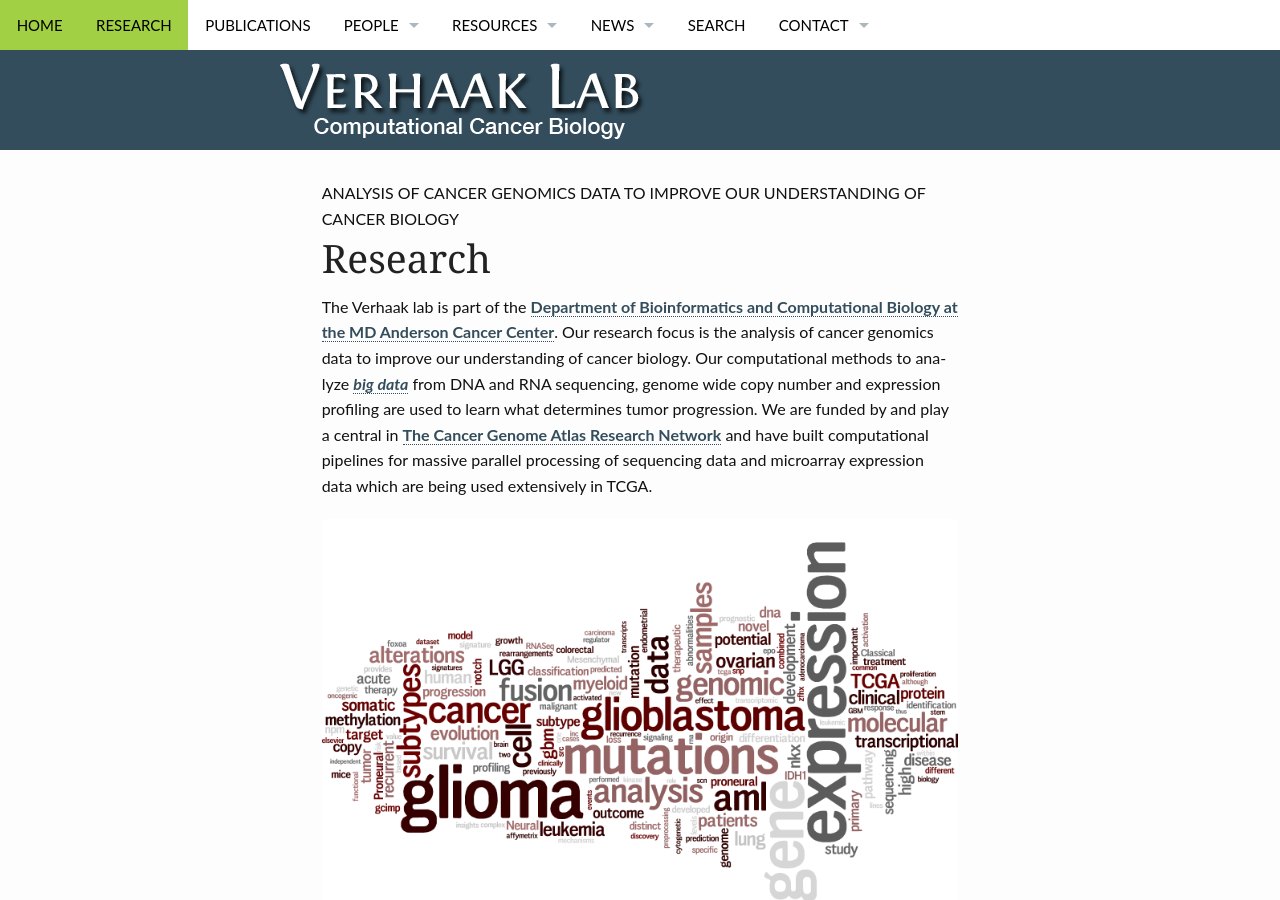
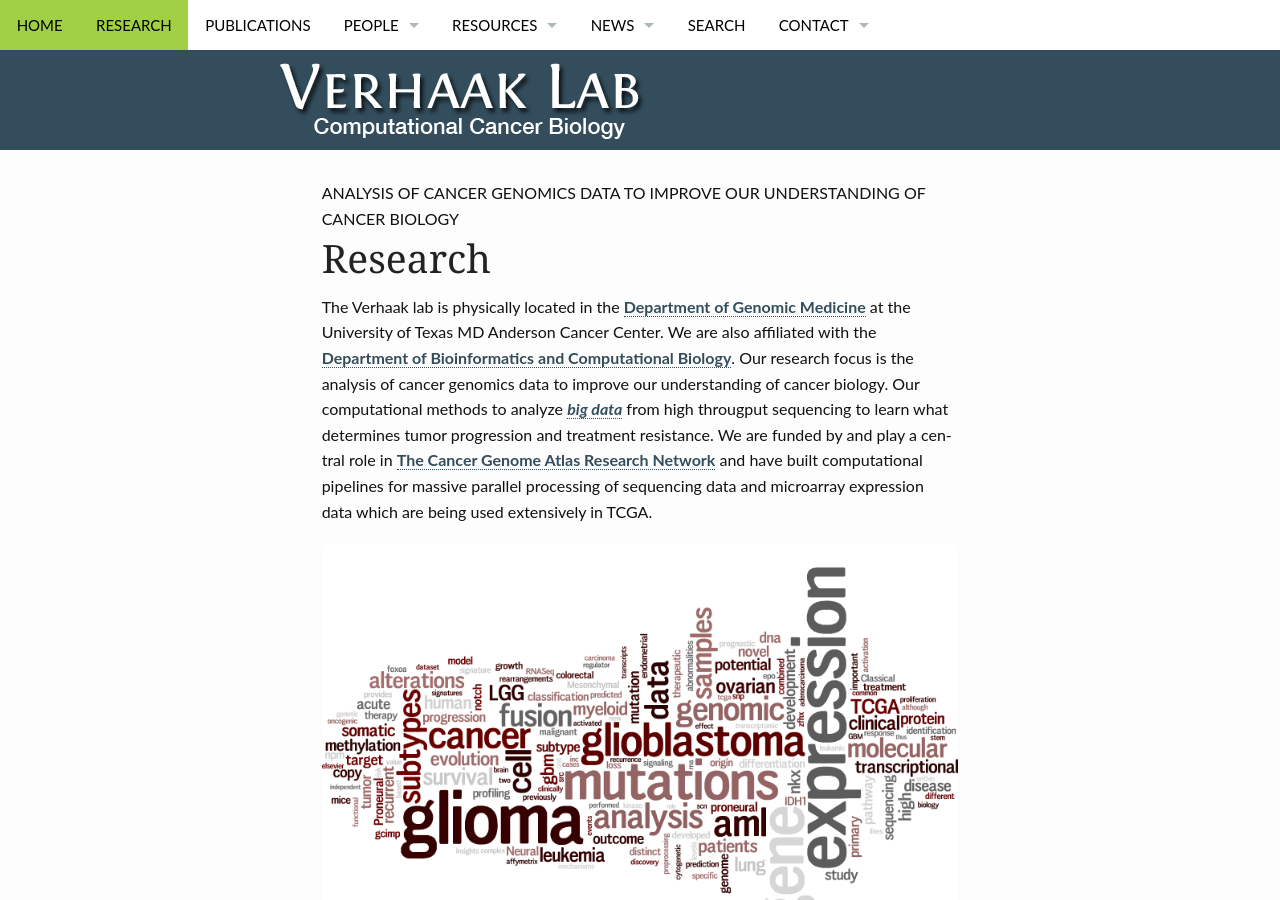
Before and after one commit to crazyhottommy/verhaaklab.github.io, a Jekyll site: the page built from pages/research.md, in a window 1280 px wide and 900 px high. Built offline with Jekyll 4.4.1, drawn with Linux system fonts in a browser that asks for light colours; nearby versions of some CDN libraries.

Commit message:
Update research.md

```diff
--- a/pages/research.md
+++ b/pages/research.md
@@ -9,7 +9,7 @@ comments: false
 show_meta: false
 ---
 
-The Verhaak lab is part of the [Department of Bioinformatics and Computational Biology at the MD Anderson Cancer Center](http://bioinformatics.mdanderson.org/). Our research focus is the analysis of cancer genomics data to improve our understanding of cancer biology. Our computational methods to analyze *[big data](https://en.wikipedia.org/wiki/Big_data)* from DNA and RNA sequencing, genome wide copy number and expression profiling are used to learn what determines tumor progression. We are funded by and play a central in [The Cancer Genome Atlas Research Network](http://cancergenome.nih.gov) and have built computational pipelines for massive parallel processing of sequencing data and microarray expression data which are being used extensively in TCGA.
+The Verhaak lab is physically located in the [Department of Genomic Medicine](http://www.mdanderson.org/education-and-research/departments-programs-and-labs/departments-and-divisions/genomic-medicine/index.html) at the University of Texas MD Anderson Cancer Center. We are also affiliated with the [Department of Bioinformatics and Computational Biology](http://bioinformatics.mdanderson.org/). Our research focus is the analysis of cancer genomics data to improve our understanding of cancer biology. Our computational methods to analyze *[big data](https://en.wikipedia.org/wiki/Big_data)* from high througput sequencing to learn what determines tumor progression and treatment resistance. We are funded by and play a central role in [The Cancer Genome Atlas Research Network](http://cancergenome.nih.gov) and have built computational pipelines for massive parallel processing of sequencing data and microarray expression data which are being used extensively in TCGA.
 
 <ul class="small-block-grid-1">
 <li><a href="{{ site.url }}/publications"><img alt="Wordle Image of Research at Verhaak Lab" title="Research at Verhaak Lab" src="{{ site.url }}/images/publpics/wordle_verhaak.png"></a></li>
```
